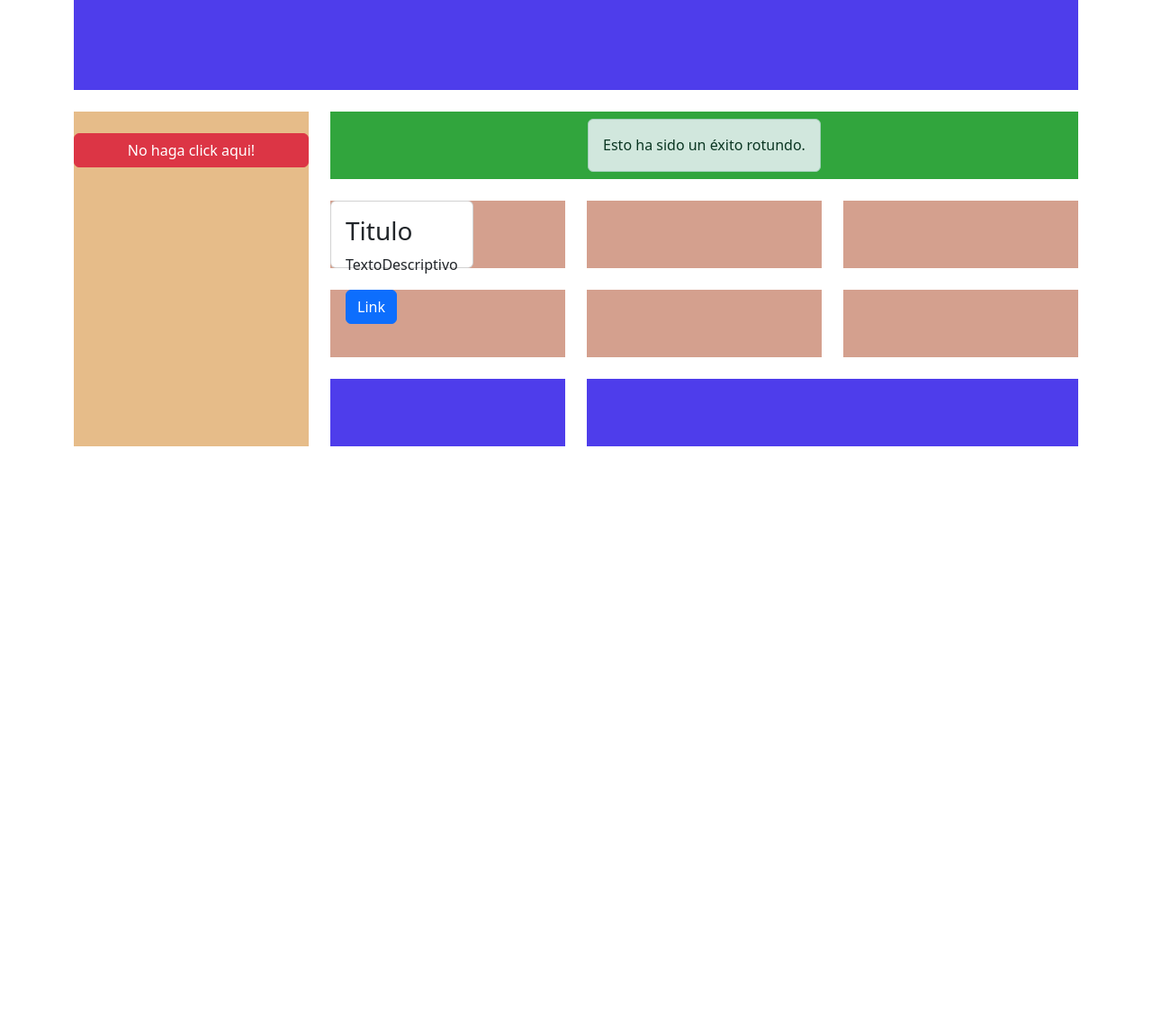
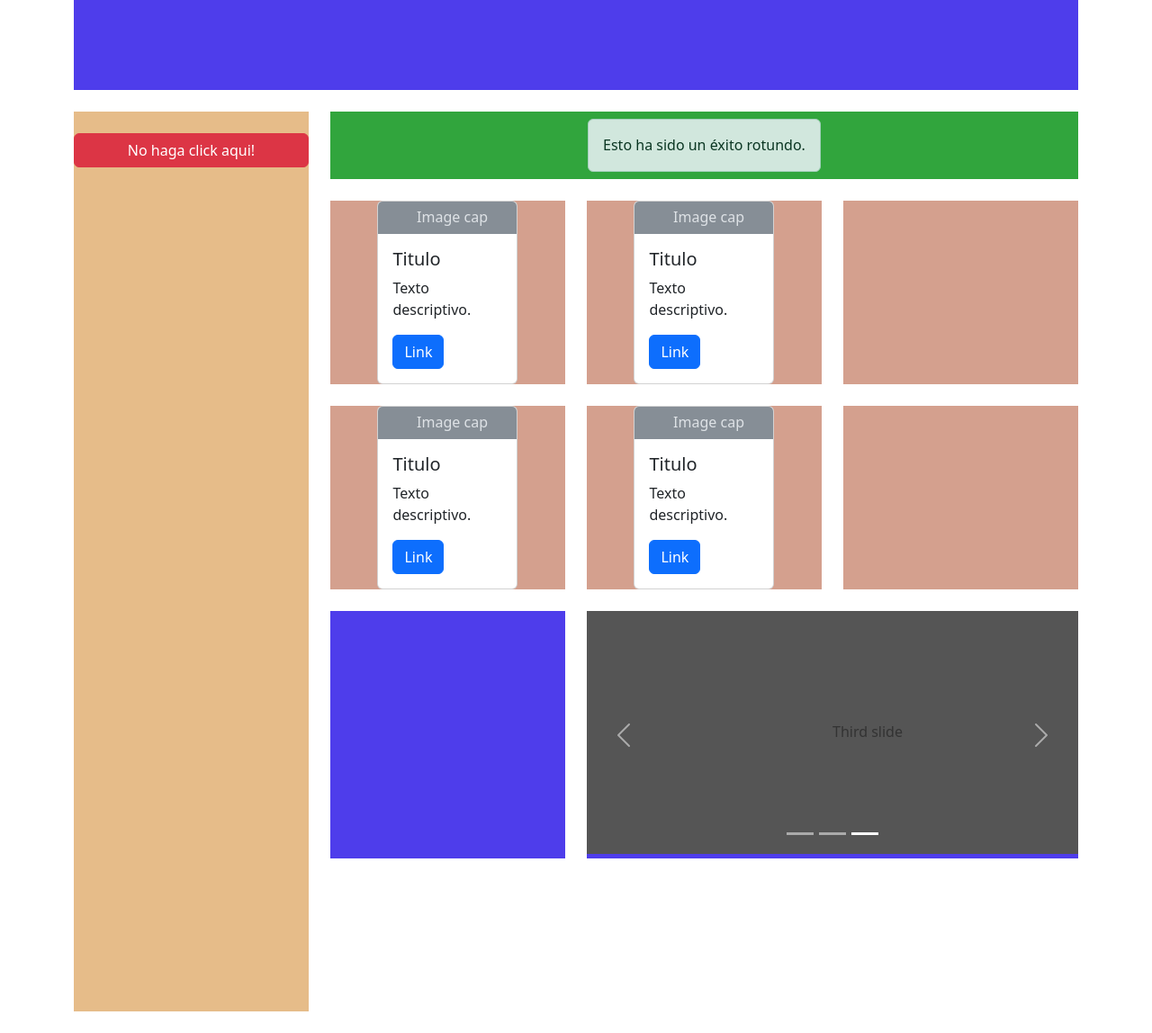
Before and after one commit to lcordoba844/EntornosGraficos2024, a PHP site: page /page2.html in a window 1280 px wide. Shown: the whole page at 90% size. Before the commit the page ends 496 px from the top, so only its background shows below. Run offline with PHP 8.4, Linux system fonts and the light colour scheme.

Commit message:
added carousel (still need workout)

```diff
--- a/practica3/estilo.css
+++ b/practica3/estilo.css
@@ -23,12 +23,8 @@
         height: 100px;
     }
 
-    .filaSide {
-        height: 372px;
-    }
-
     .filaSide-sm {
-        height: 372px;
+        height: 1000px;
     }
 
     @media (max-width: 767.98px) {
@@ -38,11 +34,11 @@
     }
 
     .custom-height {
-        height: 75px;
+        height: 275px;
     }
 
     @media (max-width: 767.98px) {
         .custom-height {
-            height: 150px;
+            height: 350px;
         }
     }
--- a/practica3/page2.html
+++ b/practica3/page2.html
@@ -26,7 +26,7 @@
                         </button>
                     </div>
                 </div>
-                <div class="col-sm-9 filaSide">
+                <div class="col-sm-9 filaSide-sm">
                     <div class="row">
                         <div class="col-sm-12 mb-4" style="height: 75px;">
                             <div class="d-flex color4 justify-content-center">
@@ -38,32 +38,72 @@
 
                     </div>
                     <div class="row mb-4">
-                        <div class="col-6 col-md-4" style="height: 75px;">
-                            <div class="d-flex color3">
-                                <div class="card">
+                        <div class="col-6 col-md-4" style="height: 204px;">
+                            <div class="d-flex color3 justify-content-center">
+                                <div class="card" style="width: 156px;">
+                                    <svg class="bd-placeholder-img card-img-top" width="100%" height="90" xmlns="http://www.w3.org/2000/svg"
+                                    role="img" aria-label="Placeholder: Image cap" preserveAspectRatio="xMidYMid slice" focusable="false">
+                                    <title>Placeholder</title><rect width="100%" height="100%" fill="#868e96"></rect><text x="28%" y="50%" fill="#dee2e6" dy=".3em">Image cap</text>
+                                    </svg>
                                     <div class="card-body">
-                                      <h3 class="card-title">Titulo</h3>
-                                      <p class="card-text">TextoDescriptivo</p>
+                                      <h5 class="card-title">Titulo</h5>
+                                      <p class="card-text">Texto descriptivo.</p>
                                       <a href="#" class="btn btn-primary">Link</a>
                                     </div>
                                 </div>
                             </div>
                         </div>
-                        <div class="col 6 col-md-4" style="height: 75px;">
-                            <div class="d-flex color3"></div>
+                        <div class="col 6 col-md-4" style="height: 204px;">
+                            <div class="d-flex color3 justify-content-center">
+                                <div class="card" style="width: 156px;">
+                                    <svg class="bd-placeholder-img card-img-top" width="100%" height="90" xmlns="http://www.w3.org/2000/svg"
+                                    role="img" aria-label="Placeholder: Image cap" preserveAspectRatio="xMidYMid slice" focusable="false">
+                                    <title>Placeholder</title><rect width="100%" height="100%" fill="#868e96"></rect><text x="28%" y="50%" fill="#dee2e6" dy=".3em">Image cap</text>
+                                    </svg>
+                                    <div class="card-body">
+                                      <h5 class="card-title">Titulo</h5>
+                                      <p class="card-text">Texto descriptivo.</p>
+                                      <a href="#" class="btn btn-primary">Link</a>
+                                    </div>
+                                </div>
+                            </div>
                         </div>
-                        <div class="col-md-4 d-none d-md-block" style="height: 75px;">
+                        <div class="col-md-4 d-none d-md-block" style="height: 204px;">
                             <div class="d-flex color3"></div>
                         </div>
                     </div>
                     <div class="row mb-4">
-                        <div class=" col-6 col-md-4" style="height: 75px;">
-                            <div class="d-flex color3"></div>
+                        <div class=" col-6 col-md-4" style="height: 204px;">
+                            <div class="d-flex color3 justify-content-center">
+                                <div class="card" style="width: 156px;">
+                                    <svg class="bd-placeholder-img card-img-top" width="100%" height="90" xmlns="http://www.w3.org/2000/svg"
+                                    role="img" aria-label="Placeholder: Image cap" preserveAspectRatio="xMidYMid slice" focusable="false">
+                                    <title>Placeholder</title><rect width="100%" height="100%" fill="#868e96"></rect><text x="28%" y="50%" fill="#dee2e6" dy=".3em">Image cap</text>
+                                    </svg>
+                                    <div class="card-body">
+                                      <h5 class="card-title">Titulo</h5>
+                                      <p class="card-text">Texto descriptivo.</p>
+                                      <a href="#" class="btn btn-primary">Link</a>
+                                    </div>
+                                </div>
+                            </div>
                         </div>
-                        <div class="col-6 col-md-4 " style="height: 75px;">
-                            <div class="d-flex color3"></div>
+                        <div class="col-6 col-md-4 " style="height: 204px;">
+                            <div class="d-flex color3 justify-content-center">
+                                <div class="card" style="width: 156px;">
+                                    <svg class="bd-placeholder-img card-img-top" width="100%" height="90" xmlns="http://www.w3.org/2000/svg"
+                                    role="img" aria-label="Placeholder: Image cap" preserveAspectRatio="xMidYMid slice" focusable="false">
+                                    <title>Placeholder</title><rect width="100%" height="100%" fill="#868e96"></rect><text x="28%" y="50%" fill="#dee2e6" dy=".3em">Image cap</text>
+                                    </svg>
+                                    <div class="card-body">
+                                      <h5 class="card-title">Titulo</h5>
+                                      <p class="card-text">Texto descriptivo.</p>
+                                      <a href="#" class="btn btn-primary">Link</a>
+                                    </div>
+                                </div>
+                            </div>
                         </div>
-                        <div class="col-md-4 d-none d-md-block" style="height: 75px;">
+                        <div class="col-md-4 d-none d-md-block" style="height: 204px;">
                             <div class="d-flex color3"></div>
                         </div>
                     </div>
@@ -72,7 +112,36 @@
                             <div class="d-flex color1"></div>
                         </div>
                         <div class=" col-6 col-md-8 custom-height">
-                            <div class="d-flex color1"></div>
+                            <div class="d-flex flex-fill color1">
+                                <div id="carouselExampleIndicators" class="carousel slide pointer-event" data-bs-ride="carousel">
+                                    <div class="carousel-indicators">
+                                      <button type="button" data-bs-target="#carouselExampleIndicators" data-bs-slide-to="0" class="" aria-label="Slide 1"></button>
+                                      <button type="button" data-bs-target="#carouselExampleIndicators" data-bs-slide-to="1" aria-label="Slide 2" class=""></button>
+                                      <button type="button" data-bs-target="#carouselExampleIndicators" data-bs-slide-to="2" aria-label="Slide 3" class="active" aria-current="true"></button>
+                                    </div>
+                                    <div class="carousel-inner">
+                                      <div class="carousel-item">
+                                        <svg class="bd-placeholder-img bd-placeholder-img-lg d-block w-100" width="630" height="270" xmlns="http://www.w3.org/2000/svg" role="img" aria-label="Placeholder: First slide" preserveAspectRatio="xMidYMid slice" focusable="false"><title>Placeholder</title><rect width="100%" height="100%" fill="#777"></rect><text x="50%" y="50%" fill="#555" dy=".3em">First slide</text></svg>
+
+                                      </div>
+                                      <div class="carousel-item">
+                                        <svg class="bd-placeholder-img bd-placeholder-img-lg d-block w-100" width="630" height="270" xmlns="http://www.w3.org/2000/svg" role="img" aria-label="Placeholder: Second slide" preserveAspectRatio="xMidYMid slice" focusable="false"><title>Placeholder</title><rect width="100%" height="100%" fill="#666"></rect><text x="50%" y="50%" fill="#444" dy=".3em">Second slide</text></svg>
+
+                                      </div>
+                                      <div class="carousel-item active">
+                                        <svg class="bd-placeholder-img bd-placeholder-img-lg d-block w-100" width="630" height="270" xmlns="http://www.w3.org/2000/svg" role="img" aria-label="Placeholder: Third slide" preserveAspectRatio="xMidYMid slice" focusable="false"><title>Placeholder</title><rect width="100%" height="100%" fill="#555"></rect><text x="50%" y="50%" fill="#333" dy=".3em">Third slide</text></svg>
+
+                                      </div>
+                                    </div>
+                                    <button class="carousel-control-prev" type="button" data-bs-target="#carouselExampleIndicators" data-bs-slide="prev">
+                                      <span class="carousel-control-prev-icon" aria-hidden="true"></span>
+                                      <span class="visually-hidden">Previous</span>
+                                    </button>
+                                    <button class="carousel-control-next" type="button" data-bs-target="#carouselExampleIndicators" data-bs-slide="next">
+                                      <span class="carousel-control-next-icon" aria-hidden="true"></span>
+                                      <span class="visually-hidden">Next</span>
+                                    </button>
+                                </div>
                         </div>
                     </div>
                 </div>
```
